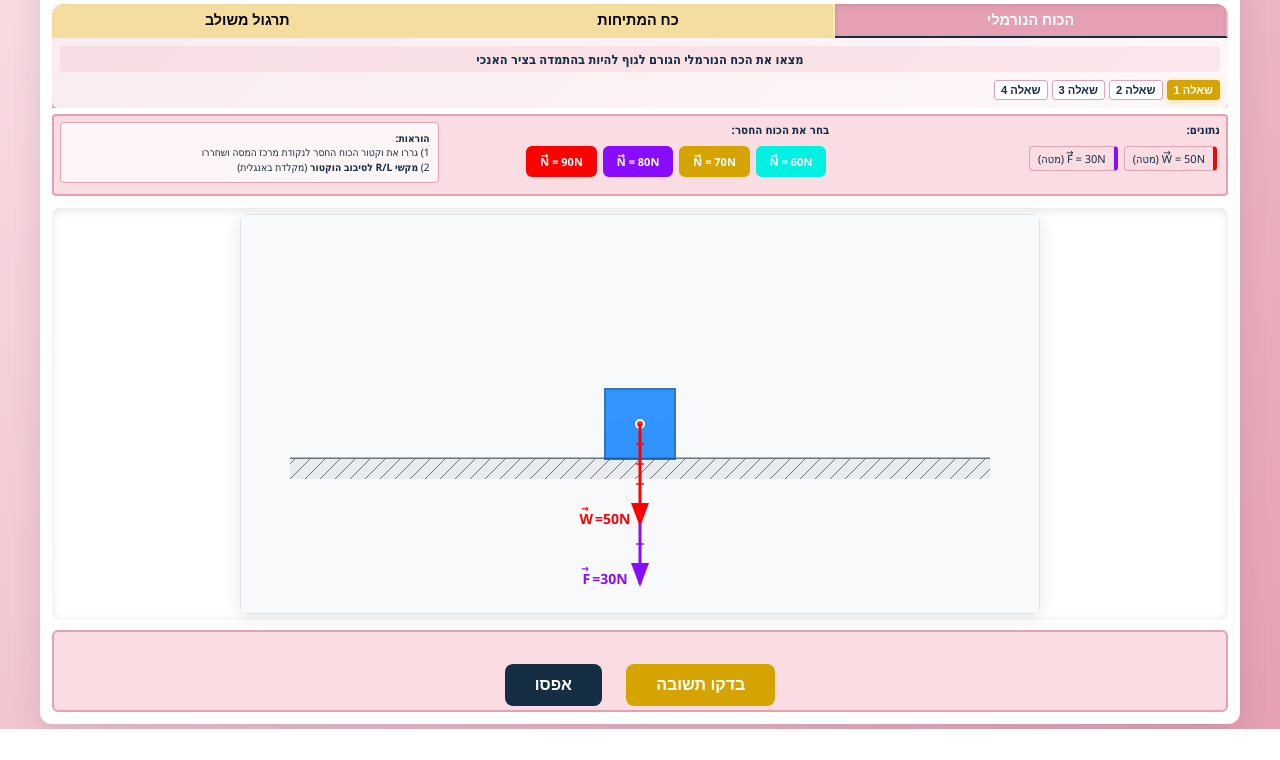
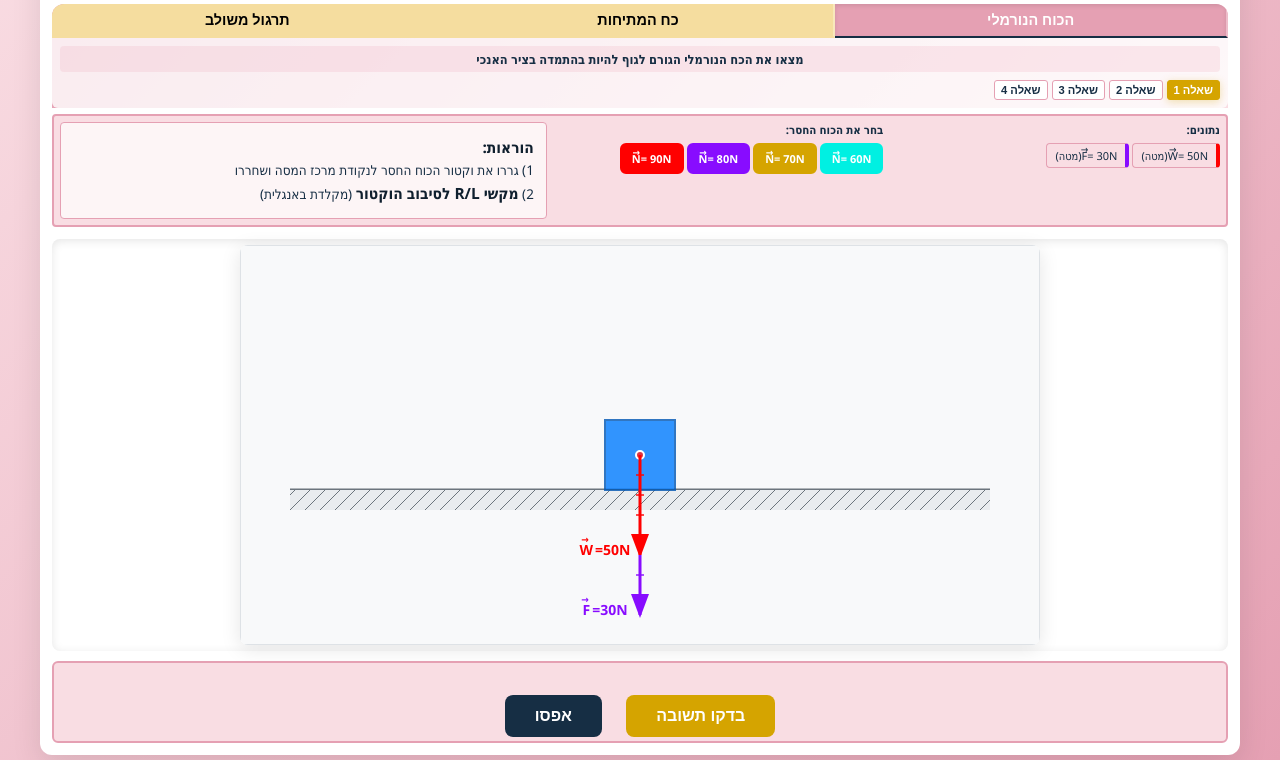
Before and after one commit to IrisPelled/ForceSimulation, a plain HTML site: page index.html in a window 1280 px wide. Shown: the part 90-850 px from the top of the page. Before the commit the page ends 819 px from the top, so only its background shows below. Drawn offline with Linux system fonts and the light colour scheme.

Commit message:
Add files via upload

```diff
--- a/script.js
+++ b/script.js
@@ -351,6 +351,15 @@ class PhysicsSimulation {
         const labelPos = this.calculateLabelPosition(centerMass, endPoint);
         text.setAttribute('x', labelPos.x);
         text.setAttribute('y', labelPos.y);
+
+        // Update the vector arrow symbol above the letter (if it exists)
+        const arrows = vectorElement.querySelectorAll('text');
+        arrows.forEach(arrow => {
+            if (arrow.textContent === '→' || arrow.textContent.includes('→')) {
+                arrow.setAttribute('x', labelPos.x - 20);
+                arrow.setAttribute('y', labelPos.y - 12);
+            }
+        });
     }
 
     handleWheel(event) {
@@ -402,6 +411,15 @@ class PhysicsSimulation {
         const labelPos = this.calculateLabelPosition({ x: x1, y: y1 }, endPoint);
         text.setAttribute('x', labelPos.x);
         text.setAttribute('y', labelPos.y);
+
+        // Update the vector arrow symbol above the letter (if it exists)
+        const arrows = this.ghostVector.querySelectorAll('text');
+        arrows.forEach(arrow => {
+            if (arrow.textContent === '→' || arrow.textContent.includes('→')) {
+                arrow.setAttribute('x', labelPos.x - 20);
+                arrow.setAttribute('y', labelPos.y - 12);
+            }
+        });
     }
 
     createArrowMarkers() {
--- a/styles.css
+++ b/styles.css
@@ -81,39 +81,54 @@ header p {
 }
 
 .instructions-section {
-    flex: 1;
-    min-width: 200px;
+    flex: 1.5;
+    min-width: 260px;
 }
 
 .compact-instructions {
     background: rgba(255,255,255,0.7);
-    padding: 8px;
+    padding: 12px;
     border-radius: 4px;
-    font-size: 0.8em;
-    line-height: 1.4;
+    font-size: 1.05em;
+    line-height: 1.6;
     color: #162e44;
     border: 1px solid #e5a0b3;
 }
 
+.compact-instructions strong {
+    font-size: 1.15em;
+    color: #0f1f2e;
+}
+
 #given-forces, #force-options {
     margin-bottom: 8px;
+    display: flex;
+    flex-wrap: wrap;
+    align-items: center;
+    gap: 3px;
 }
 
 .force-item {
-    display: inline-block;
-    margin: 3px;
+    display: flex;
+    align-items: center;
+    justify-content: center;
+    margin: 0;
     padding: 4px 8px;
     background: #f9dde3;
     border-radius: 4px;
     font-size: 11px;
     color: #162e44;
     border: 1px solid #e5a0b3;
+    white-space: nowrap;
+    flex-shrink: 0;
 }
 
 .force-option {
-    display: inline-block;
-    margin: 3px;
-    padding: 6px 12px;
+    display: flex;
+    align-items: center;
+    justify-content: center;
+    margin: 0;
+    padding: 6px 10px;
     background: #d5a400;
     color: white;
     border-radius: 6px;
@@ -123,6 +138,8 @@ header p {
     border: 2px solid #d5a400;
     font-size: 11px;
     font-weight: bold;
+    white-space: nowrap;
+    flex-shrink: 0;
 }
 
 .force-option:hover {
```
